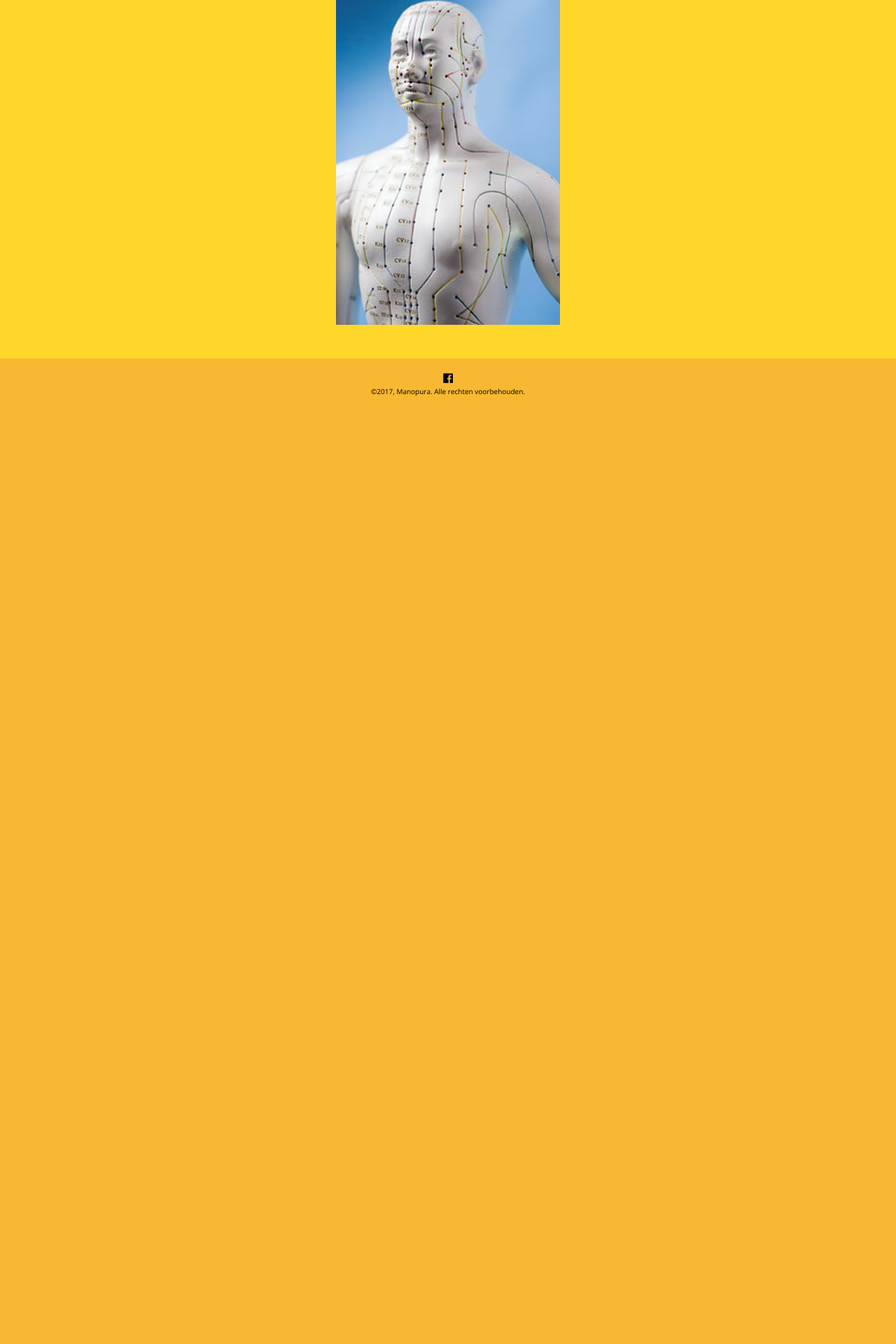
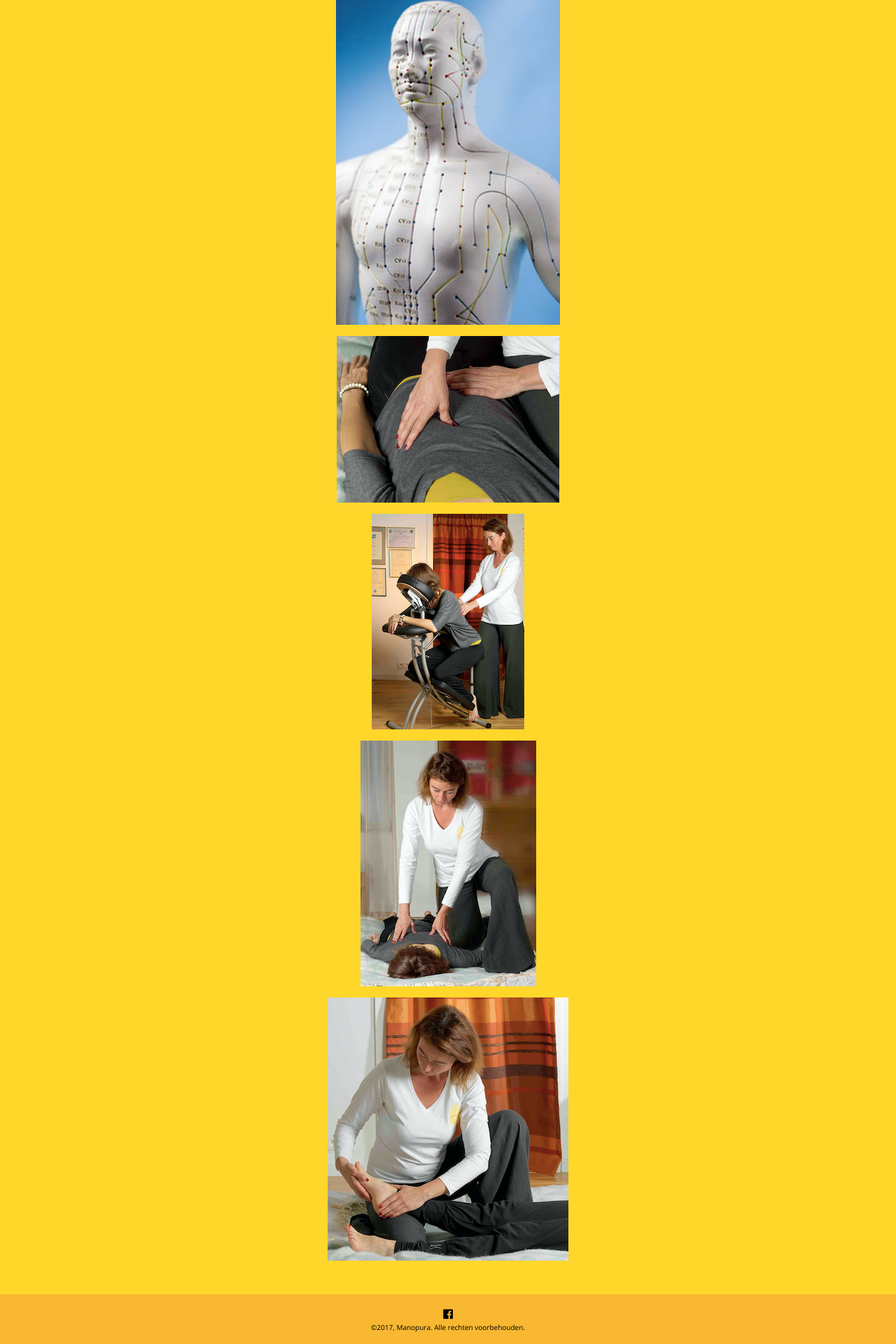
Before and after one commit to manopura/manopura.github.io, a Jekyll site: the page built from shiatsu.md, in a window 1280 px wide. Shown: the part 731-2651 px from the top of the page at 70% size. Built offline with Jekyll 4.4.1, drawn with Linux system fonts in a browser that asks for light colours; nearby versions of some CDN libraries; our own code applies the rules of GitHub Pages for plain Markdown files; before the commit the page ends 1314 px from its top, so only the background shows below that.

Commit message:
Update shiatsu.md

```diff
--- a/shiatsu.md
+++ b/shiatsu.md
@@ -18,3 +18,7 @@ Naast Shiatsu zijn evenwichtige voeding, correcte ademhaling, lichaamsbeweging e
 **Voetreflexologie** is deel van de Shiatsu opleiding. Mensen die graag van een volledige voetmassage genieten, kunnen daarvoor ook bij mij terecht! Lees meer onder "Aanbod/ Voetreflexologie".
 
 ![drukpunten](images/drukpunten.png)
+![drukpunten](images/buik_web.png)
+![drukpunten](images/stoel_web.png)
+![drukpunten](images/rug_web.png)
+![drukpunten](images/voet_web.png)
```
